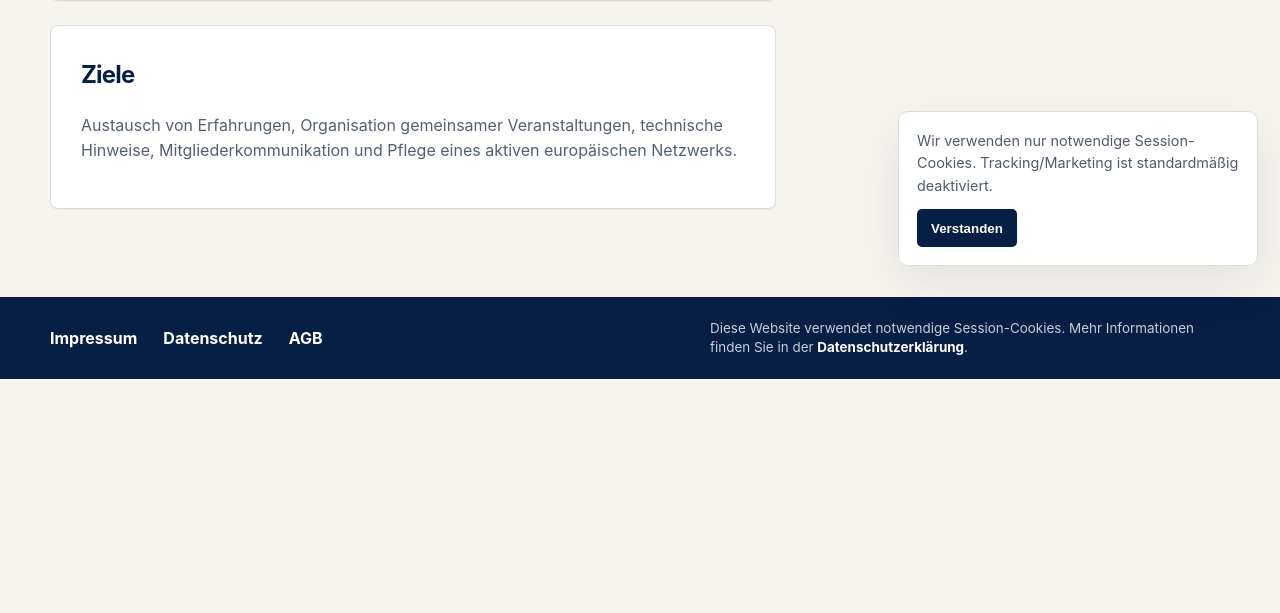
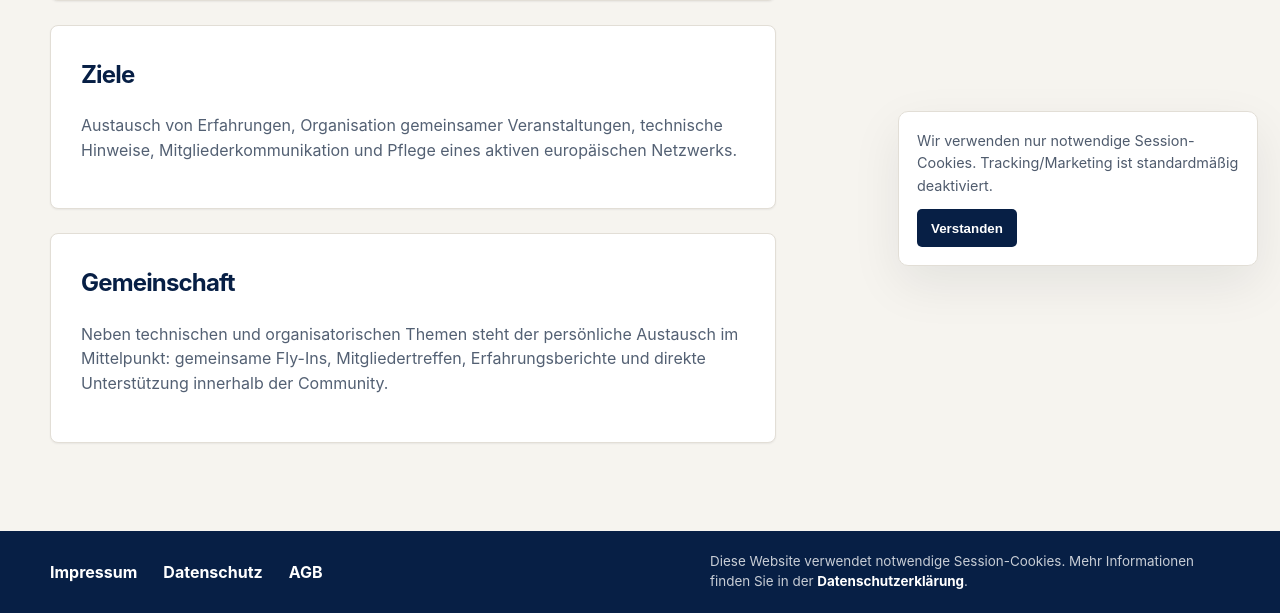
Before and after one commit to Verkenex/MMIG46-new-PHP, a PHP site: page /verein in a window 1280 px wide. Shown: the part 512-1125 px from the top of the page. Before the commit the page ends 891 px from the top, so only its background shows below. Run offline with PHP 8.4, Linux system fonts and the light colour scheme.

Commit message:
Reisen and Verein made cleaner

```diff
--- a/app/Views/pages/verein.php
+++ b/app/Views/pages/verein.php
@@ -25,6 +25,13 @@
                     Mitgliederkommunikation und Pflege eines aktiven europäischen Netzwerks.
                 </p>
             </article>
+            <article class="content-card">
+                <h2>Gemeinschaft</h2>
+                 <p>
+                    Neben technischen und organisatorischen Themen steht der persönliche Austausch im Mittelpunkt:
+                    gemeinsame Fly-Ins, Mitgliedertreffen, Erfahrungsberichte und direkte Unterstützung innerhalb der Community.
+                </p>
+            </article>
         </div>
 
         <aside class="link-panel">
```
Also changed, not shown: app/Views/pages/reisen.php (+8 -0 lines).
